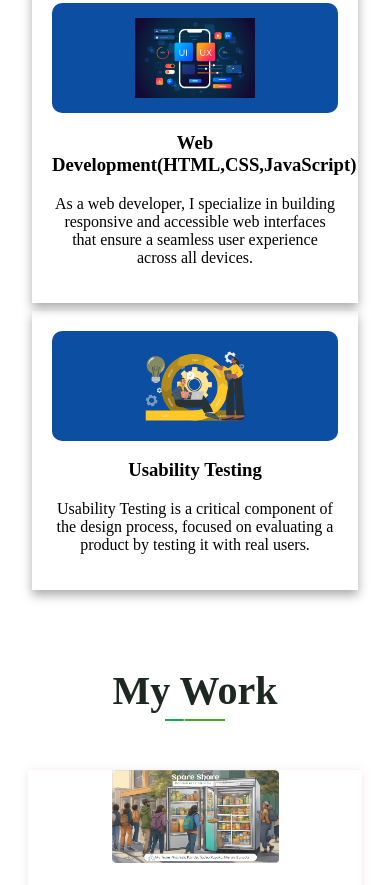
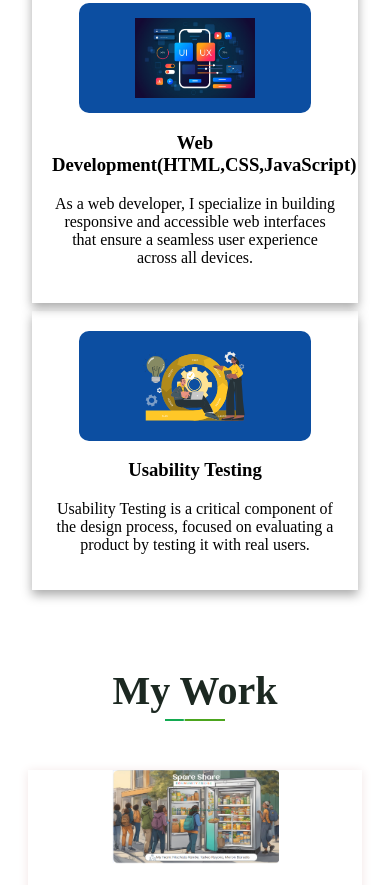
Before and after one commit to nilakande/UX_UI_HW_19, a plain HTML site: page index.html in a window 390 px wide. Shown: the part 1091-1976 px from the top of the page. Drawn offline with nearby package versions, Linux system fonts and the light colour scheme; a web font is replaced by a local one.

Commit message:
changes done

```diff
--- a/css/style.css
+++ b/css/style.css
@@ -8,7 +8,9 @@
   text-decoration: none;
   color: #0c0b0b;
 }
-
+body{
+	margin:0px;
+}
 .inline-block {
     display: inline-block;
     vertical-align: top;
@@ -284,7 +286,7 @@ p {
     margin: auto !important;
     display: flex;
     margin-bottom: 10px !important;
-
+    width: 84px;
 }
 	.project p{
 		text-align:center;
@@ -372,9 +374,11 @@ footer ul {
 
     /* Make all flex children take up 100% width of their container */
   .flexContainer div {
-      width: 100%;
+    width: 81%;
 }
-
+  body {
+    margin: 8px;
+}
     /* Adjusting the grid container for mobile devices */
     .workGrid {
       grid-template-columns: 1fr; /* Single column layout */
--- a/index.html
+++ b/index.html
@@ -93,7 +93,7 @@
         <h1 style="text-align: center;">My Work</h1>
         <div class="workGrid">
             <!-- Project 1 -->
-            <div class="project image1"><img src="images/portfolio/community_fridge.png" alt="Project 1"></div>
+            <div class="project image1"><img src="images/portfolio/image1.jpg" alt="Project 1"></div>
             <div class="project details1">
                 <h4>Community Fridge</h4>
                 <p>Spare Share is an app for community fridge which is the ultimate solution for food insecurity and waste, as it is designed to address the challenges of food wastage in everyone's home and the businesses in day to day life.  Additionally  we're setting up a community fridge to provide food to those in need. Businesses and individuals can donate their surplus food to the fridge instead of throwing it away, reducing waste and helping people in the community. By doing this, we're promoting environmental awareness and encouraging everyone to be more conscious about their food waste
@@ -101,7 +101,7 @@
                 <a type="button" target="_blank" href="https://docs.google.com/presentation/d/1O9rmOn_J0fZlTVU6BZBRBHlOgkLk-_gRVD_8uHn2Esc/edit?usp=sharing">View Project</a>
             </div>
             <!-- Project 2 -->
-            <div class="project image2"><img src="images/portfolio/travel.png" alt="Project 2"></div>
+            <div class="project image2"><img src="images/portfolio/image2.png" alt="Project 2"></div>
             <div class="project details2">
                 <h4>Travel App</h4>
                 <p>This innovative app simplifies travel planning by integrating destination exploration, price comparisons, and reservation capabilities into one platform. It features collaborative tools for group trip coordination, personalized recommendations based on user interests, and real-time alerts. The goal is to make travel planning seamless and enjoyable, allowing users to focus on creating memorable experiences.</p>
```
Also changed, not shown: images/portfolio/image1.jpg (added), images/portfolio/image2.png (added). Lines whose indentation alone changed are shown as unchanged.
